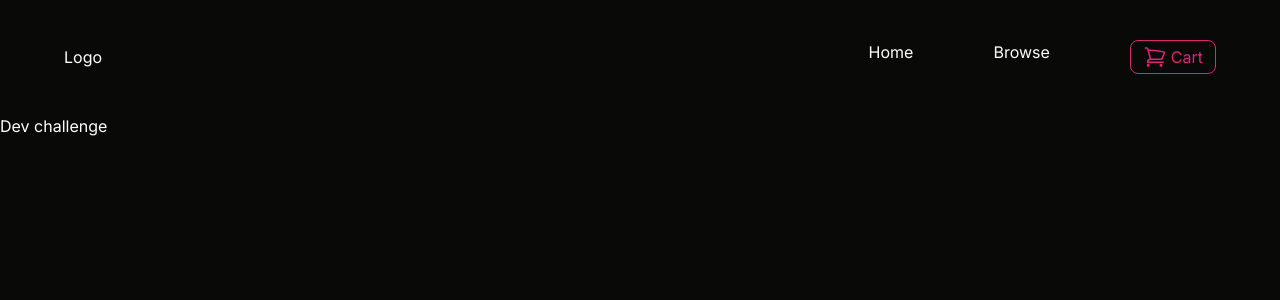
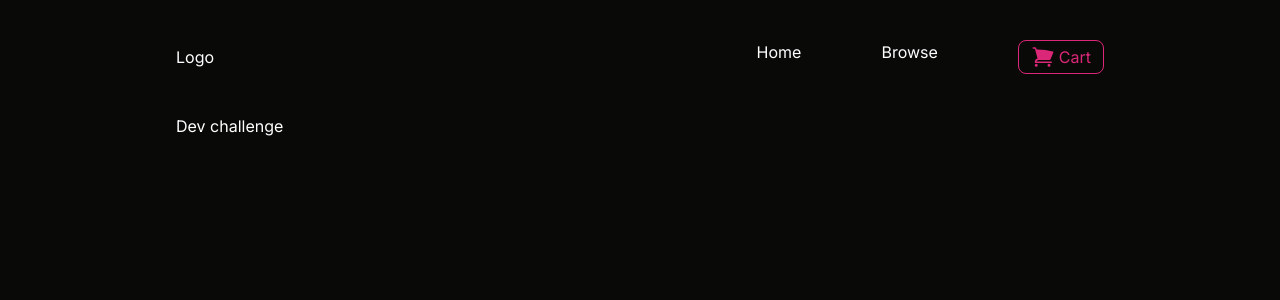
Before and after one commit to facundofernanddez/devlights-challenge, a Next.js app: page / in a window 1280 px wide. Shown: the top 300 px of the page. Built offline with nearby package versions, Linux system fonts and the light colour scheme.

Commit message:
change icon and margin x

```diff
--- a/src/app/layout.tsx
+++ b/src/app/layout.tsx
@@ -21,7 +21,7 @@ export default function RootLayout({
       suppressHydrationWarning
     >
       <body
-        className={`${inter.className} bg-[#090908] text-white h-full max-w-7xl`}
+        className={`${inter.className} bg-[#090908] text-white h-full max-w-full mx-44`}
       >
         <Navbar />
         {children}
--- a/src/components/Navbar.tsx
+++ b/src/components/Navbar.tsx
@@ -2,7 +2,7 @@ import Link from "next/link";
 
 export default function Navbar() {
   return (
-    <nav className="max-w-6xl flex justify-between gap-20 py-10 mx-auto items-center">
+    <nav className="max-w-full flex justify-between gap-20 py-10 mx-auto items-center">
       <div>Logo</div>
 
       <div className="flex gap-20">
@@ -14,17 +14,11 @@ export default function Navbar() {
         >
           <svg
             xmlns="http://www.w3.org/2000/svg"
-            fill="none"
             viewBox="0 0 24 24"
-            strokeWidth={1.5}
-            stroke="currentColor"
+            fill="currentColor"
             className="w-6 h-6"
           >
-            <path
-              strokeLinecap="round"
-              strokeLinejoin="round"
-              d="M2.25 3h1.386c.51 0 .955.343 1.087.835l.383 1.437M7.5 14.25a3 3 0 00-3 3h15.75m-12.75-3h11.218c1.121-2.3 2.1-4.684 2.924-7.138a60.114 60.114 0 00-16.536-1.84M7.5 14.25L5.106 5.272M6 20.25a.75.75 0 11-1.5 0 .75.75 0 011.5 0zm12.75 0a.75.75 0 11-1.5 0 .75.75 0 011.5 0z"
-            />
+            <path d="M2.25 2.25a.75.75 0 000 1.5h1.386c.17 0 .318.114.362.278l2.558 9.592a3.752 3.752 0 00-2.806 3.63c0 .414.336.75.75.75h15.75a.75.75 0 000-1.5H5.378A2.25 2.25 0 017.5 15h11.218a.75.75 0 00.674-.421 60.358 60.358 0 002.96-7.228.75.75 0 00-.525-.965A60.864 60.864 0 005.68 4.509l-.232-.867A1.875 1.875 0 003.636 2.25H2.25zM3.75 20.25a1.5 1.5 0 113 0 1.5 1.5 0 01-3 0zM16.5 20.25a1.5 1.5 0 113 0 1.5 1.5 0 01-3 0z" />
           </svg>
           Cart
         </Link>
```
